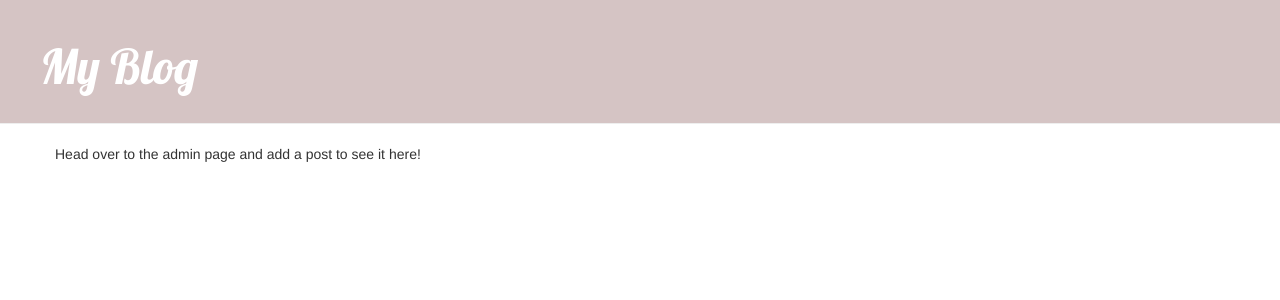
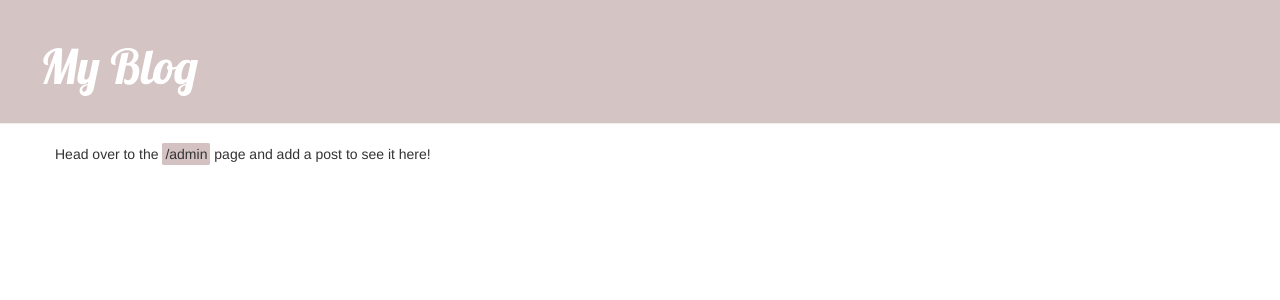
Before and after one commit to MailfTrue/django-journal, a Django app: page / in a window 1280 px wide. Shown: the top 300 px of the page. Run offline with Django 3.2, Linux system fonts and the light colour scheme; data that the repository does not hold is empty; some libraries are stand-ins or nearby versions.

Commit message:
Added link to admin page in welcome message

```diff
--- a/blog/static/css/blog.css
+++ b/blog/static/css/blog.css
@@ -44,14 +44,13 @@ h1, h2, h3, h4, .cat-heading {
 .post h1 a, .post h1 a:visited {
     color: #000000;
 }
-.author, .category, .category:visited, .cat-heading{
+.author, .category, .category:visited, .cat-heading, #admintag{
   background-color: #D4C2C2;
   text-decoration: none;
   border-radius: 5%;
   padding: 3px;
 }
-
-.category a:link, .category a:visited{
+* a:link, * a:visited{
   color:inherit;
 }
 
--- a/blog/templates/blog/post_list.html
+++ b/blog/templates/blog/post_list.html
@@ -2,8 +2,9 @@
 {% load blog_extras %}
 {%block content%}
 {% if not posts %}
-<p> Head over to the admin page and add a post to see it here!</p>
+<p> Head over to the <a id="admintag" href="/admin">/admin</a> page and add a post to see it here!</p>
 {% endif%}
+<!--<p> Head over to the <a id="admintag" href="/admin">/admin</a> page and add a post to see it here!</p>-->
 {% for post in posts %}
       <div class ="post col-xs-4">
         <h1> <a href="{% url 'post_detail' pk=post.pk %}">{{post.title}}</a></h2>
```
